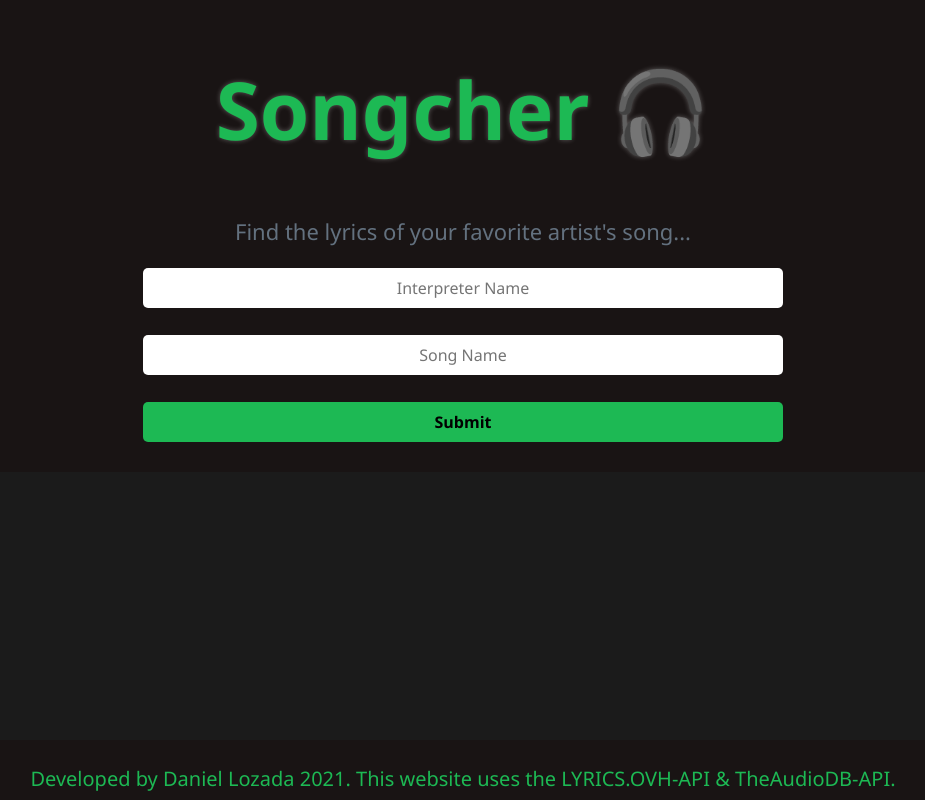
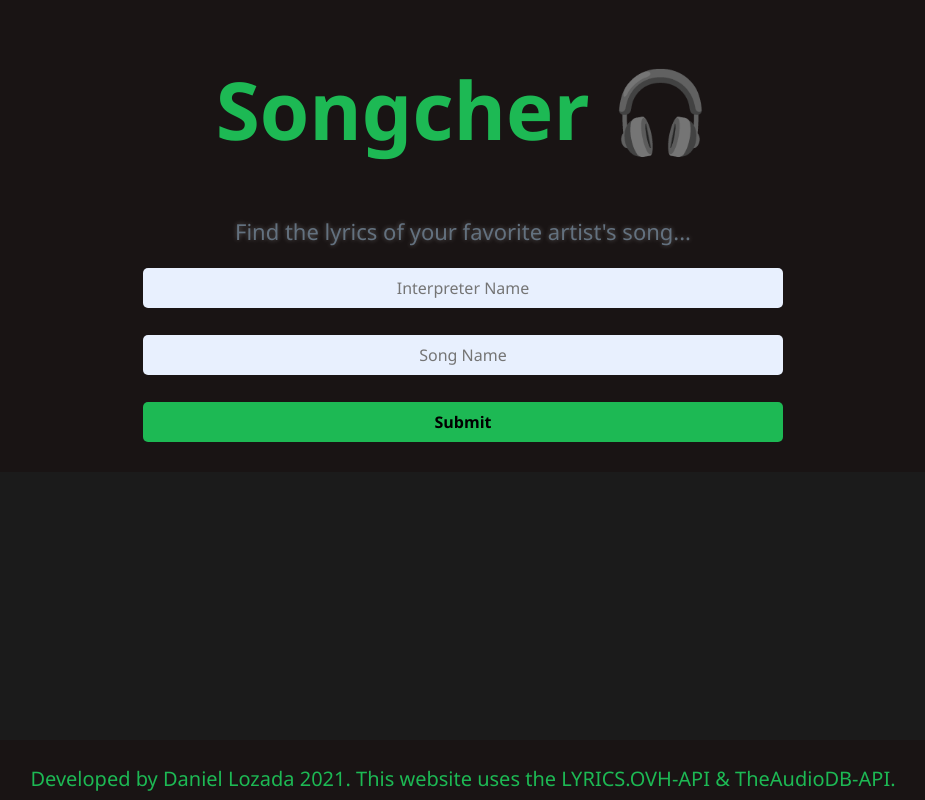
Before and after one commit to dflr10/Songcher, a plain HTML site: page index.html in a window 1280 px wide. Shown: the whole page, without its empty margins (177-1102 px from the left). Drawn offline with Linux system fonts and the light colour scheme.

Commit message:
Se modificaron los estilos de los h3

```diff
--- a/css/styles.css
+++ b/css/styles.css
@@ -23,13 +23,13 @@ body {
 h1,
 h2 {
   color: #1db954;
-  text-shadow: 0px 0px 5px rgba(255, 255, 255, 0.3);
 }
 
 h3 {
   color: #63717f;
   font-size: 22px;
   font-weight: normal;
+  text-shadow: 0px 0px 5px rgba(255, 255, 255, 0.3);
 }
 
 p,
@@ -73,6 +73,9 @@ input[type="submit"] {
   background-color: #1db954;
   cursor: pointer;
   font-weight: bold;
+}
+input[type="text"] {
+  background-color: rgb(232, 240, 254);
 }
 
 input[type="text"],
--- a/js/api-songs.js
+++ b/js/api-songs.js
@@ -32,7 +32,7 @@ $form.addEventListener("submit", async (e) => {
     //console.log(artist, song);
     //console.log(artistData, songData);
 
-     if (artistData.artists === null) {
+    if (artistData.artists === null) {
       $artistTemplate = `<h2>No results found search for artist: <mark>${query}</mark></h2>`;
     } else {
       let artist = artistData.artists[0];
```
